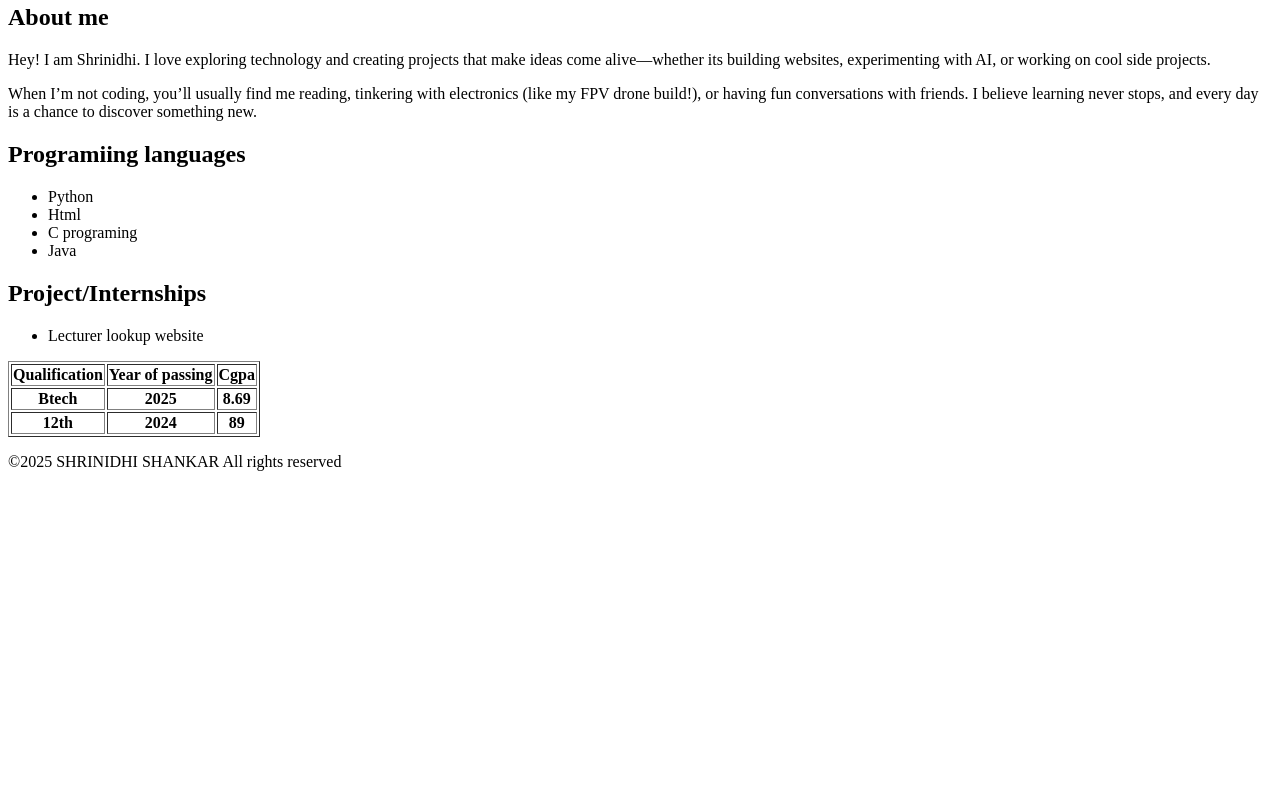
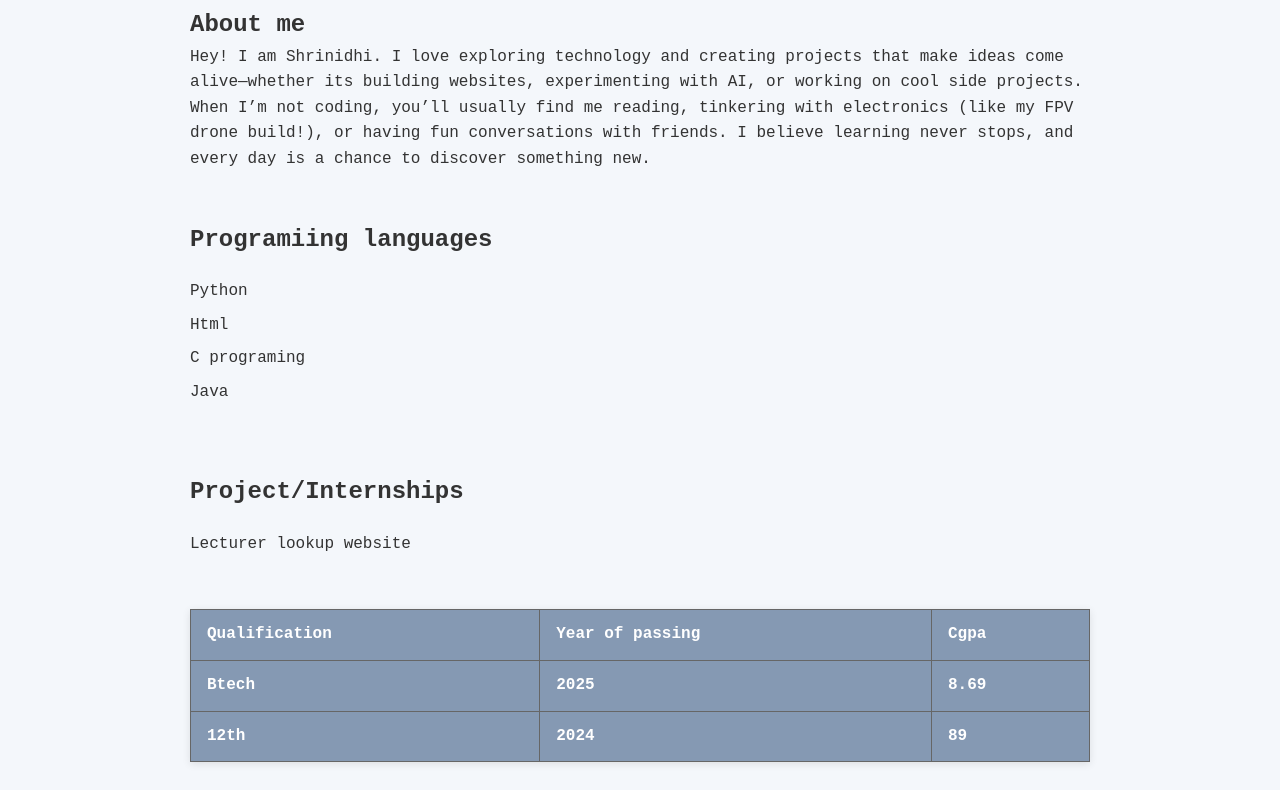
Before and after one commit to shrinidhi7171/shrinidhi.github.io, a plain HTML site: page index.html in a window 1280 px wide. Shown: the part 257-1047 px from the top of the page. Before the commit the page ends 800 px from the top, so only its background shows below. Drawn offline with Linux system fonts and the light colour scheme.

Commit message:
Update index.html

```diff
--- a/index.html
+++ b/index.html
@@ -3,7 +3,7 @@
 <head>
     <meta charset="UTF-8">
     <meta name="viewport" content="width=device-width, initial-scale=1.0">
-    <link rel="style stylesheet" href="styles1.css">
+    <link rel="style stylesheet" href="styles.css">
     <title>My Portfolio</title>
 </head>
 <body>
```
